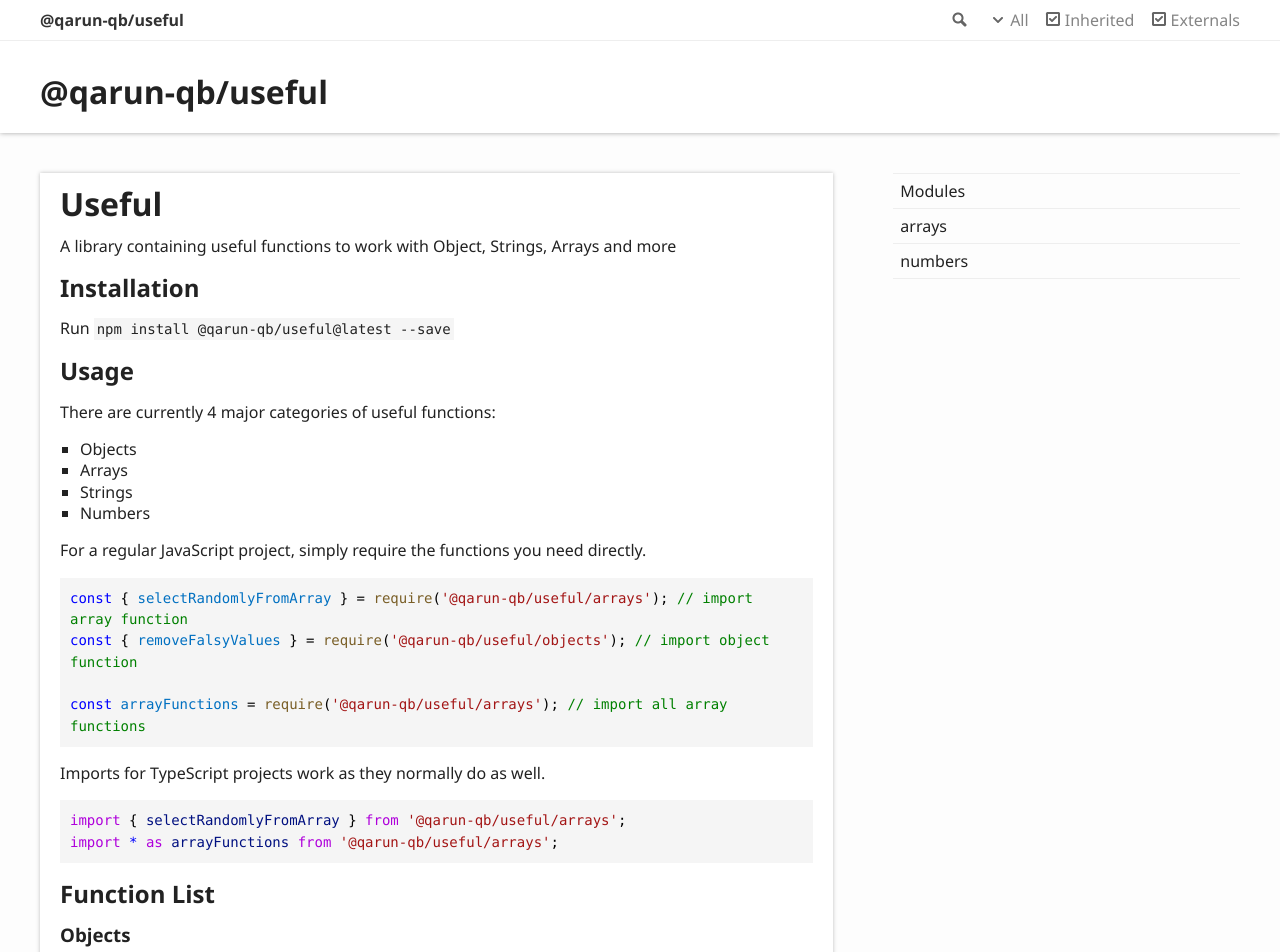
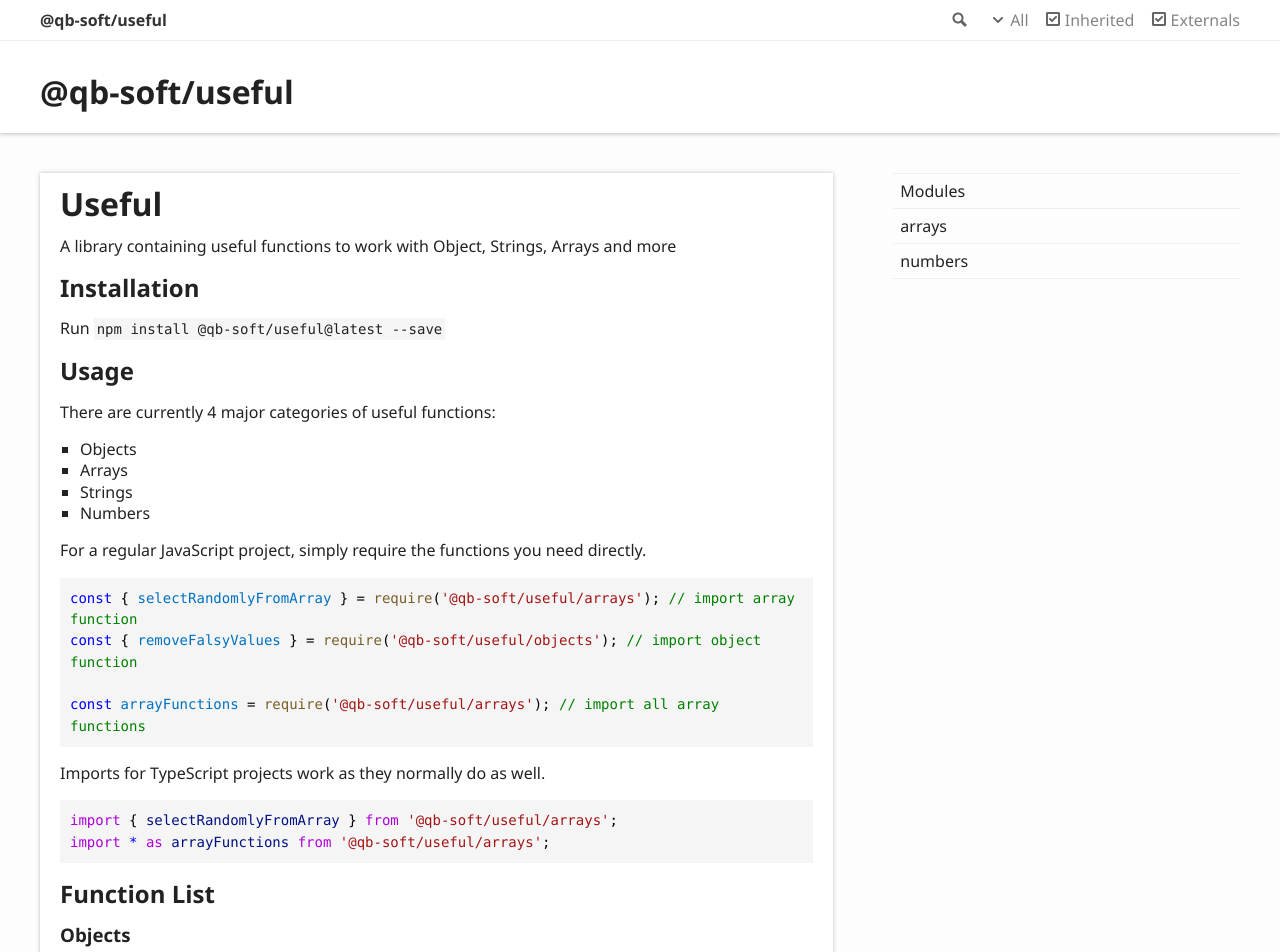
Before and after one commit to QB-Soft/useful, a website: page docs/index.html in a window 1280 px wide. Shown: the top 952 px of the page. Drawn offline with Linux system fonts and the light colour scheme.

Commit message:
Changed repo name

```diff
--- a/arrays/package.json
+++ b/arrays/package.json
@@ -1,5 +1,5 @@
 {
-    "name": "@qarun-qb/useful/arrays",
+    "name": "@qb-soft/useful/arrays",
     "private": true,
     "main": "../dist/arrays/index.js"
 }
--- a/docs/index.html
+++ b/docs/index.html
@@ -3,8 +3,8 @@
 <head>
 	<meta charset="utf-8">
 	<meta http-equiv="X-UA-Compatible" content="IE=edge">
-	<title>@qarun-qb/useful</title>
-	<meta name="description" content="Documentation for @qarun-qb/useful">
+	<title>@qb-soft/useful</title>
+	<meta name="description" content="Documentation for @qb-soft/useful">
 	<meta name="viewport" content="width=device-width, initial-scale=1">
 	<link rel="stylesheet" href="assets/css/main.css">
 	<script async src="assets/js/search.js" id="search-script"></script>
@@ -23,7 +23,7 @@
 						<li class="state loading">Preparing search index...</li>
 						<li class="state failure">The search index is not available</li>
 					</ul>
-					<a href="index.html" class="title">@qarun-qb/useful</a>
+					<a href="index.html" class="title">@qb-soft/useful</a>
 				</div>
 				<div class="table-cell" id="tsd-widgets">
 					<div id="tsd-filter">
@@ -50,7 +50,7 @@
 	</div>
 	<div class="tsd-page-title">
 		<div class="container">
-			<h1>@qarun-qb/useful</h1>
+			<h1>@qb-soft/useful</h1>
 		</div>
 	</div>
 </header>
@@ -65,7 +65,7 @@
 				<a href="#installation" id="installation" style="color: inherit; text-decoration: none;">
 					<h2>Installation</h2>
 				</a>
-				<p>Run <code>npm install @qarun-qb/useful@latest --save</code></p>
+				<p>Run <code>npm install @qb-soft/useful@latest --save</code></p>
 				<a href="#usage" id="usage" style="color: inherit; text-decoration: none;">
 					<h2>Usage</h2>
 				</a>
@@ -77,14 +77,14 @@
 					<li>Numbers</li>
 				</ul>
 				<p>For a regular JavaScript project, simply require the functions you need directly.</p>
-				<pre><code><span style="color: #0000FF">const</span><span style="color: #000000"> { </span><span style="color: #0070C1">selectRandomlyFromArray</span><span style="color: #000000"> } = </span><span style="color: #795E26">require</span><span style="color: #000000">(</span><span style="color: #A31515">&#039;@qarun-qb/useful/arrays&#039;</span><span style="color: #000000">); </span><span style="color: #008000">// import array function</span>
-<span style="color: #0000FF">const</span><span style="color: #000000"> { </span><span style="color: #0070C1">removeFalsyValues</span><span style="color: #000000"> } = </span><span style="color: #795E26">require</span><span style="color: #000000">(</span><span style="color: #A31515">&#039;@qarun-qb/useful/objects&#039;</span><span style="color: #000000">); </span><span style="color: #008000">// import object function</span>
+				<pre><code><span style="color: #0000FF">const</span><span style="color: #000000"> { </span><span style="color: #0070C1">selectRandomlyFromArray</span><span style="color: #000000"> } = </span><span style="color: #795E26">require</span><span style="color: #000000">(</span><span style="color: #A31515">&#039;@qb-soft/useful/arrays&#039;</span><span style="color: #000000">); </span><span style="color: #008000">// import array function</span>
+<span style="color: #0000FF">const</span><span style="color: #000000"> { </span><span style="color: #0070C1">removeFalsyValues</span><span style="color: #000000"> } = </span><span style="color: #795E26">require</span><span style="color: #000000">(</span><span style="color: #A31515">&#039;@qb-soft/useful/objects&#039;</span><span style="color: #000000">); </span><span style="color: #008000">// import object function</span>
 
-<span style="color: #0000FF">const</span><span style="color: #000000"> </span><span style="color: #0070C1">arrayFunctions</span><span style="color: #000000"> = </span><span style="color: #795E26">require</span><span style="color: #000000">(</span><span style="color: #A31515">&#039;@qarun-qb/useful/arrays&#039;</span><span style="color: #000000">); </span><span style="color: #008000">// import all array functions</span>
+<span style="color: #0000FF">const</span><span style="color: #000000"> </span><span style="color: #0070C1">arrayFunctions</span><span style="color: #000000"> = </span><span style="color: #795E26">require</span><span style="color: #000000">(</span><span style="color: #A31515">&#039;@qb-soft/useful/arrays&#039;</span><span style="color: #000000">); </span><span style="color: #008000">// import all array functions</span>
 </code></pre>
 				<p>Imports for TypeScript projects work as they normally do as well.</p>
-				<pre><code><span style="color: #AF00DB">import</span><span style="color: #000000"> { </span><span style="color: #001080">selectRandomlyFromArray</span><span style="color: #000000"> } </span><span style="color: #AF00DB">from</span><span style="color: #000000"> </span><span style="color: #A31515">&#039;@qarun-qb/useful/arrays&#039;</span><span style="color: #000000">; </span>
-<span style="color: #AF00DB">import</span><span style="color: #000000"> </span><span style="color: #0000FF">*</span><span style="color: #000000"> </span><span style="color: #AF00DB">as</span><span style="color: #000000"> </span><span style="color: #001080">arrayFunctions</span><span style="color: #000000"> </span><span style="color: #AF00DB">from</span><span style="color: #000000"> </span><span style="color: #A31515">&#039;@qarun-qb/useful/arrays&#039;</span><span style="color: #000000">;</span>
+				<pre><code><span style="color: #AF00DB">import</span><span style="color: #000000"> { </span><span style="color: #001080">selectRandomlyFromArray</span><span style="color: #000000"> } </span><span style="color: #AF00DB">from</span><span style="color: #000000"> </span><span style="color: #A31515">&#039;@qb-soft/useful/arrays&#039;</span><span style="color: #000000">; </span>
+<span style="color: #AF00DB">import</span><span style="color: #000000"> </span><span style="color: #0000FF">*</span><span style="color: #000000"> </span><span style="color: #AF00DB">as</span><span style="color: #000000"> </span><span style="color: #001080">arrayFunctions</span><span style="color: #000000"> </span><span style="color: #AF00DB">from</span><span style="color: #000000"> </span><span style="color: #A31515">&#039;@qb-soft/useful/arrays&#039;</span><span style="color: #000000">;</span>
 </code></pre>
 				<a href="#function-list" id="function-list" style="color: inherit; text-decoration: none;">
 					<h2>Function List</h2>
--- a/numbers/package.json
+++ b/numbers/package.json
@@ -1 +1 @@
-{"name":"@qarun-qb/useful/numbers","private":true,"main":"../dist/numbers/index.js"}
+{"name":"@qb-soft/useful/numbers","private":true,"main":"../dist/numbers/index.js"}
--- a/package.json
+++ b/package.json
@@ -1,5 +1,5 @@
 {
-  "name": "@qarun-qb/useful",
+  "name": "@qb-soft/useful",
   "description": "A library containing useful functions to work with Object, Strings, Arrays and more.",
   "version": "0.2.0",
   "author": {
```
Also changed, not shown: docs/modules.html (+4 -4 lines), docs/modules/arrays.html (+4 -4 lines), docs/modules/numbers.html (+4 -4 lines), README.md, 1 other file.
